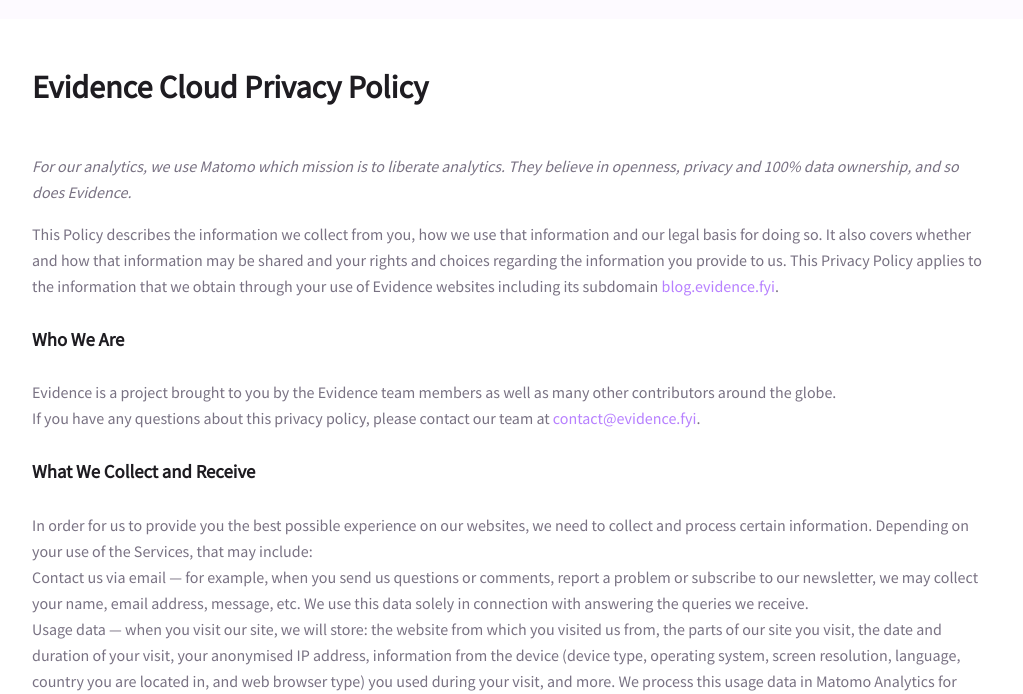
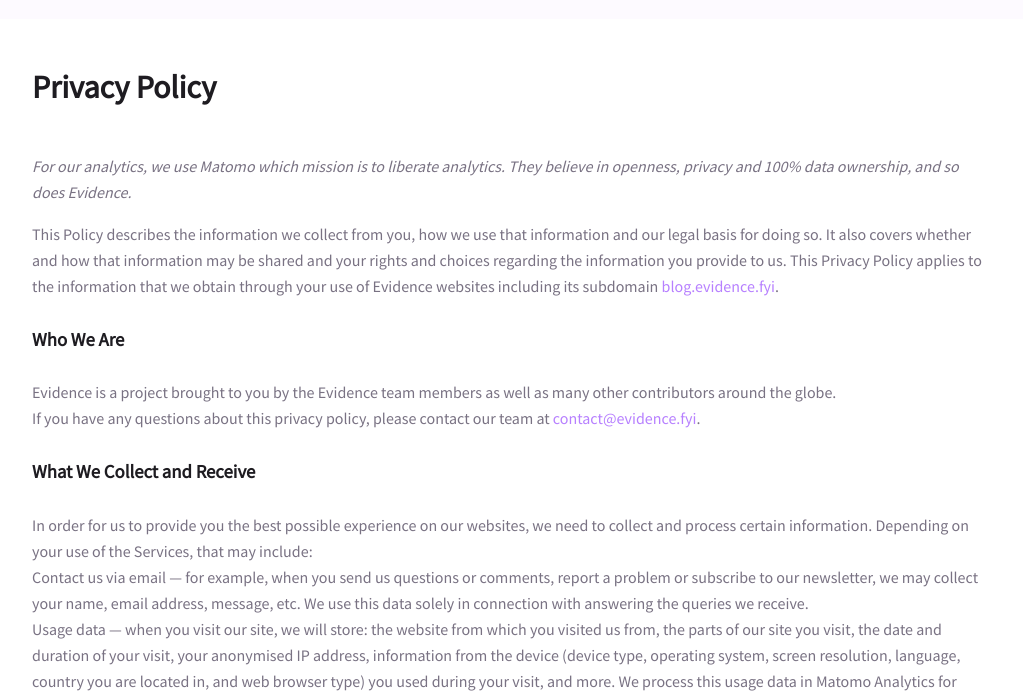
Before and after one commit to polyphene/polyphene.io, a Gatsby site: page /privacy in a window 1280 px wide. Shown: the part 106-800 px from the top of the page, without its empty margins (128-1151 px from the left). Built offline with nearby package versions, Linux system fonts and the light colour scheme; Gatsby itself is replaced by a stand-in of ours.

```diff
--- a/src/pages/privacy.js
+++ b/src/pages/privacy.js
@@ -9,7 +9,7 @@
         <div className={"container"}>
             <div className={"content"}>
                 <div className={"title"}>
-                    <h1>Evidence Cloud Privacy Policy</h1>
+                    <h1>Privacy Policy</h1>
                 </div>
 
                 <p className={"italic"}>For our analytics, we use Matomo which mission is to liberate analytics. They believe in openness, privacy and 100% data ownership, and so does Evidence.</p>
```
